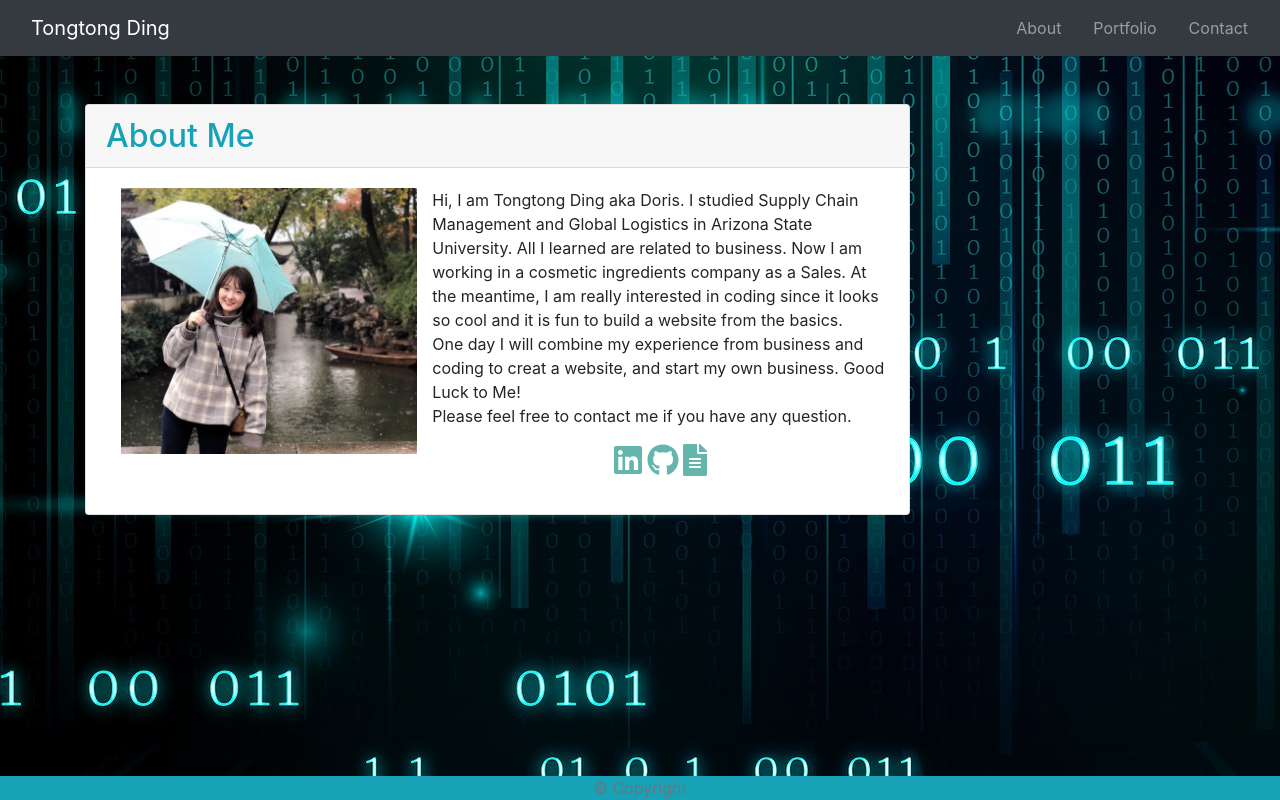
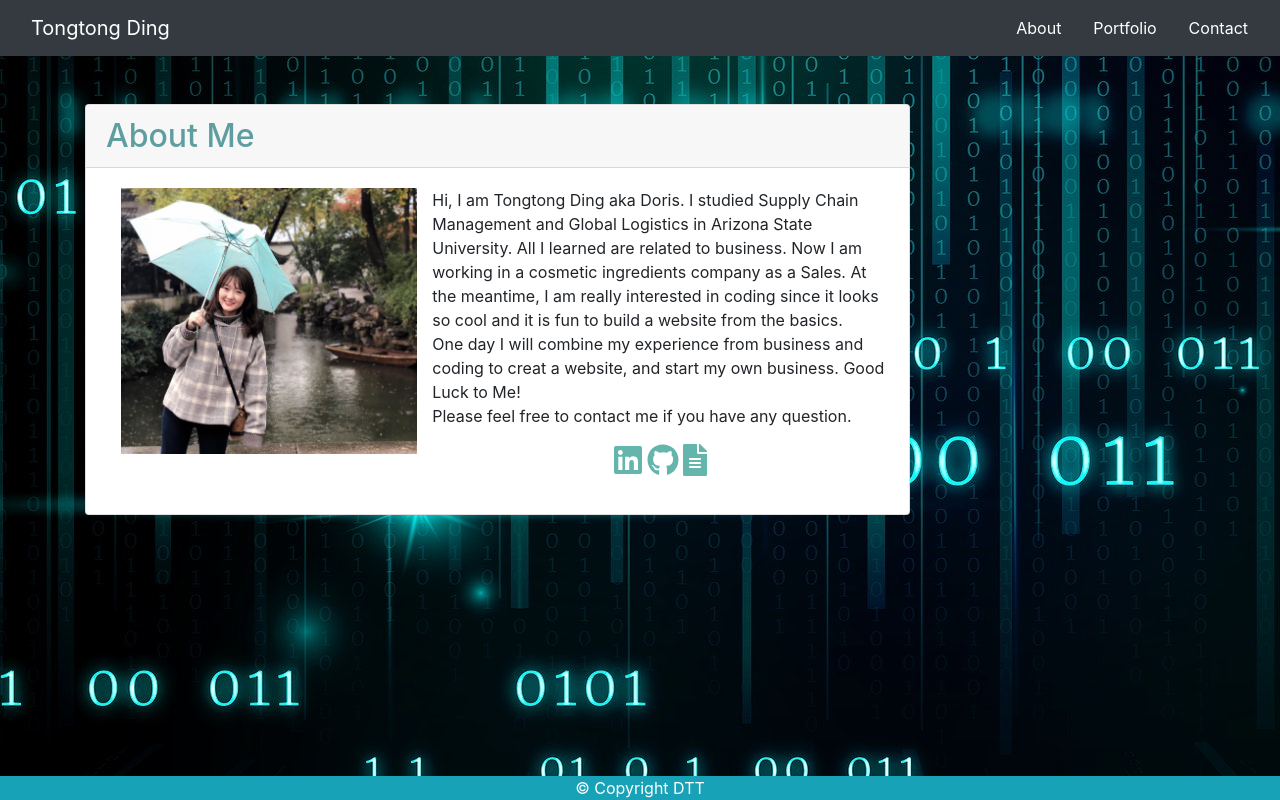
Before and after one commit to tongtongding/08-Professional-Materials, a plain HTML site: page index.html in a window 1280 px wide. Drawn offline with nearby package versions, Linux system fonts and the light colour scheme.

Commit message:
fixed footer

```diff
--- a/index.html
+++ b/index.html
@@ -1,13 +1,16 @@
 <!DOCTYPE html>
 <html lang="en">
+
 <head>
     <meta charset="UTF-8">
     <meta name="viewport" content="width=device-width, initial-scale=1.0">
     <script defer src="https://use.fontawesome.com/releases/v5.3.1/js/all.js"></script>
     <link rel="stylesheet" href="./style.css">
-    <link rel="stylesheet" href="https://stackpath.bootstrapcdn.com/bootstrap/4.4.1/css/bootstrap.min.css" integrity="sha384-Vkoo8x4CGsO3+Hhxv8T/Q5PaXtkKtu6ug5TOeNV6gBiFeWPGFN9MuhOf23Q9Ifjh" crossorigin="anonymous">
+    <link rel="stylesheet" href="https://stackpath.bootstrapcdn.com/bootstrap/4.4.1/css/bootstrap.min.css"
+        integrity="sha384-Vkoo8x4CGsO3+Hhxv8T/Q5PaXtkKtu6ug5TOeNV6gBiFeWPGFN9MuhOf23Q9Ifjh" crossorigin="anonymous">
     <title>Main page</title>
 </head>
+
 <body style="background-image: url('./assets/background.jpg')">
     <nav class="navbar flex-column flex-md-row navbar-dark bg-dark">
         <div class="col-12 col-md-auto text-center">
@@ -15,13 +18,13 @@
         </div>
         <ul class="nav">
             <li class="nav-item">
-                <a class="nav-link text-white-50" href="./index.html">About</a>
+                <a class="nav-link text-white" href="./index.html">About</a>
             </li>
             <li class="nav-item">
-                <a class="nav-link text-white-50" href="./portfolio.html">Portfolio</a>
+                <a class="nav-link text-white" href="./portfolio.html">Portfolio</a>
             </li>
             <li class="nav-item">
-                <a class="nav-link text-white-50" href="./contact.html">Contact</a>
+                <a class="nav-link text-white" href="./contact.html">Contact</a>
             </li>
         </ul>
     </nav>
@@ -32,19 +35,28 @@
         <div class="row">
             <div class="col-md-9">
                 <div class="card">
-                    <h2 class="card-header text-info">About Me</h2>
+                    <h2 class="card-header" style="color: cadetblue;">About Me</h2>
                     <div class="card-body">
                         <p class="card-text">
                             <img src="./assets/WechatIMG7.jpeg" class="float-left col-12 col-md-5" alt="Me">
-                          Hi, I am Tongtong Ding aka Doris. I studied Supply Chain Management and Global Logistics in Arizona State University. All I learned are related to business. Now I am working in a cosmetic ingredients company as a Sales. At the meantime, I am really interested in coding since it looks so cool and it is fun to build a website from the basics.
+                            Hi, I am Tongtong Ding aka Doris. I studied Supply Chain Management and Global Logistics in
+                            Arizona State University. All I learned are related to business. Now I am working in a
+                            cosmetic ingredients company as a Sales. At the meantime, I am really interested in coding
+                            since it looks so cool and it is fun to build a website from the basics.
                             <br>
-                          One day I will combine my experience from business and coding to creat a website, and start my own business. Good Luck to Me!
+                            One day I will combine my experience from business and coding to creat a website, and start
+                            my own business. Good Luck to Me!
                             <br>
                             Please feel free to contact me if you have any question.
                             <div id="icons">
-                          <a href="https://www.linkedin.com/in/tongtongding/"><i class="fab fa-linkedin fa-2x" style="color: #64B6AC;"></i> </a>
-                          <a href="https://github.com/tongtongding"><i class="fab fa-github fa-2x" style="color: #64B6AC;"></i></a>
+                                <a href="https://www.linkedin.com/in/tongtongding/">
+                                    <i class="fab fa-linkedin fa-2x" style="color: #64B6AC;"></i>
+                                </a>
+                                <a href="https://github.com/tongtongding">
+                                    <i class="fab fa-github fa-2x" style="color: #64B6AC;"></i>
+                                </a>
                                 <i class="fas fa-file-alt fa-2x" style="color: #64B6AC;"></i>
+                            </div>
                         </p>
                     </div>
                 </div>
@@ -55,13 +67,12 @@
 
     </div>
 
-
-
     <footer class="footer text-center">
         <div class="container">
-        <span class="text-muted fixed-bottom bg-info">© Copyright</span>
+            <span class="text-white fixed-bottom bg-info">© Copyright DTT</span>
         </div>
     </footer>
 
 </body>
+
 </html>
```
Also changed, not shown: contact.html (+14 -6 lines), portfolio.html (+13 -7 lines). Lines whose indentation alone changed are shown as unchanged.
